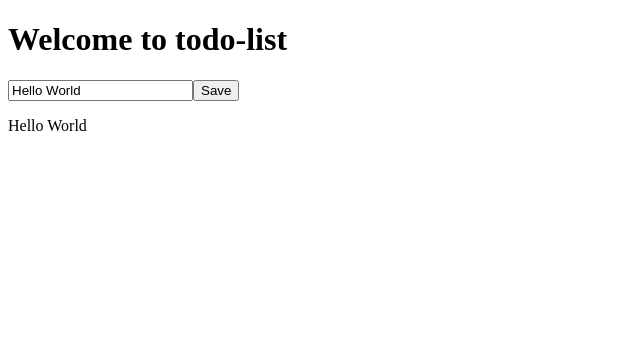
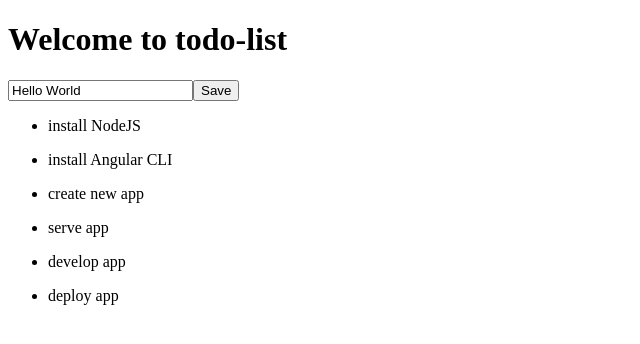
Before and after one commit to sonicTM/to-do-list, an Angular app in the folder todo-list/: page / in a window 1280 px wide. Shown: the top 344 px of the page, without its empty margins (0-640 px from the left). Built offline with nearby package versions, Linux system fonts and the light colour scheme.

Commit message:
todo list

```diff
--- a/todo-list/src/app/app.component.html
+++ b/todo-list/src/app/app.component.html
@@ -1,3 +1,7 @@
 <h1>Welcome to {{ title }}</h1>
 
 <app-input-button-unit></app-input-button-unit>
+
+<ul *ngFor="let todoItem of todoList">
+  <li>{{ todoItem.title }}</li>
+</ul>
--- a/todo-list/src/app/app.component.ts
+++ b/todo-list/src/app/app.component.ts
@@ -8,4 +8,13 @@
 export class AppComponent {
   // property
   title = 'todo-list';
+
+  todoList = [
+    {title: 'install NodeJS'},
+    {title: 'install Angular CLI'},
+    {title: 'create new app'},
+    {title: 'serve app'},
+    {title: 'develop app'},
+    {title: 'deploy app'},
+  ]
 }
--- a/todo-list/src/app/input-button-unit/input-button-unit.component.html
+++ b/todo-list/src/app/input-button-unit/input-button-unit.component.html
@@ -2,5 +2,3 @@
       (keyup.enter)="changeTitle($event.target.value)">
 
 <button (click)="changeTitle(inputElementRef.value)">Save</button>
-
-<p>{{inputElementRef.value}}</p>
```
